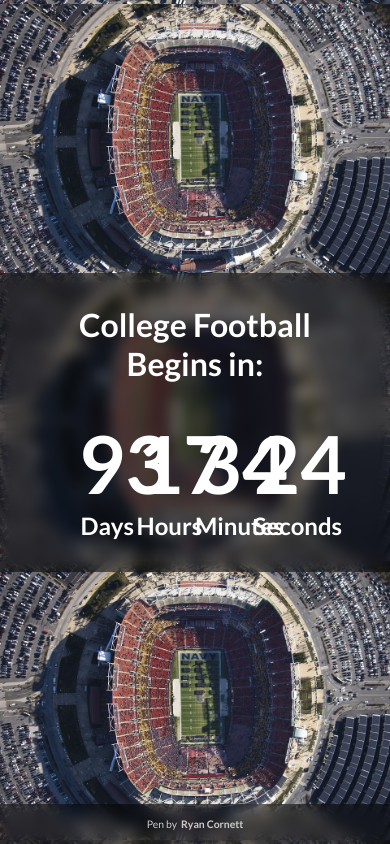
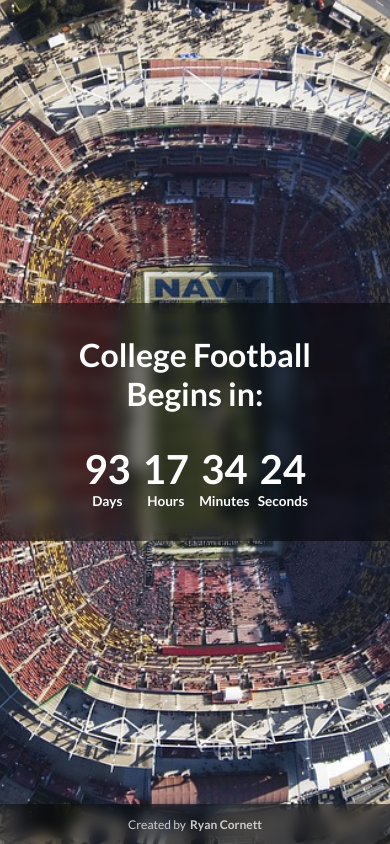
Before and after one commit to ryancornett/cfbcountdown, a plain HTML site: page index.html in a window 390 px wide. Drawn offline with Linux system fonts and the light colour scheme.

Commit message:
Added .ico and mobile styling.

```diff
--- a/index.html
+++ b/index.html
@@ -3,7 +3,8 @@
     <head>
         <meta charset="utf-8">
         <meta http-equiv="X-UA-Compatible" content="IE=edge">
-        <title></title>
+        <title>CFB Countdown 2023</title>
+        <link rel="icon" type="image/x-icon" href="/img/football.ico">
         <meta name="description" content="CFB Countdown 2023">
         <meta name="viewport" content="width=device-width, initial-scale=1">
         <link rel="stylesheet" href="style.css">
@@ -35,7 +36,7 @@
         </div>
 
         <footer>
-            <p>Pen by </p><p><a href="https://twitter.com/ryancornettky">Ryan Cornett</a></p>
+            <p>Created by </p><p><a href="https://twitter.com/ryancornettky">Ryan Cornett</a></p>
         </footer>
 
         <script src="index.js" async defer></script>
--- a/style.css
+++ b/style.css
@@ -61,7 +61,7 @@ footer {
   display: flex;
   justify-content: center;
   align-items: center;
-  font-size: 0.65rem;
+  font-size: 0.75rem;
   backdrop-filter: blur(7px);
   background-color: rgba(0,0,0,.5)
 }
@@ -81,3 +81,16 @@ a:hover {
   color: white;
   transition: all 350ms ease;
 }
+
+@media screen and (max-width: 750px) {
+  .label {
+    font-size: 0.85rem;
+  }
+
+  h2 {
+    font-size: 2.5rem;
+  }
+  body {
+    background-size: cover;
+  }
+}
```
Also changed, not shown: img/football.ico (added).
